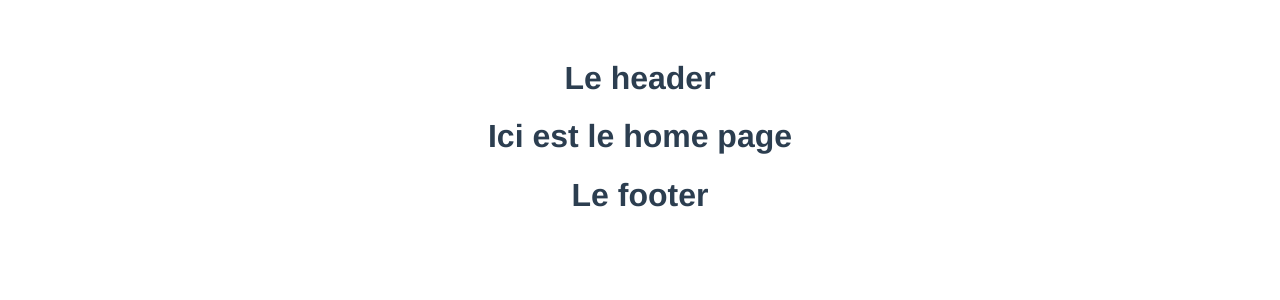
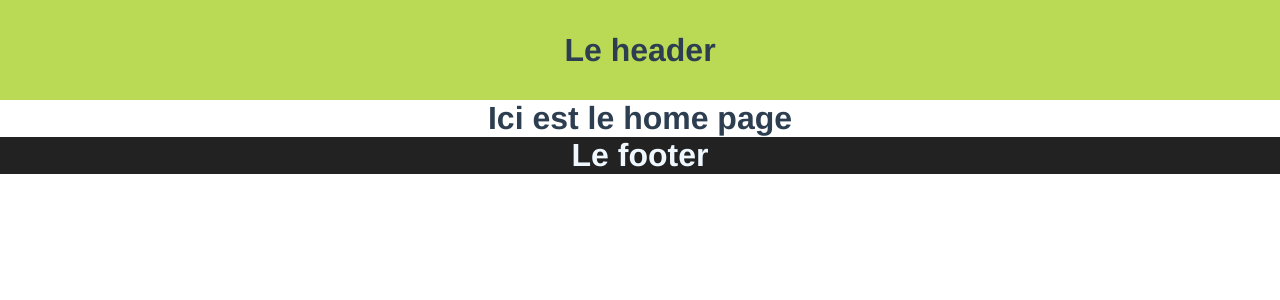
Before and after one commit to AdrienCalmesnil/09-2021-TP3-Vue-Microsoft-Graph, a Vue app: page / in a window 1280 px wide. Shown: the top 300 px of the page. Built offline with nearby package versions, Linux system fonts and the light colour scheme.

Commit message:
base layout added to app page

```diff
--- a/src/App.vue
+++ b/src/App.vue
@@ -1,22 +1,20 @@
 <template>
   <div>
-    <BaseHeader />
-    <HomePage />
-    <BaseFooter />
+    <BaseLayout>
+      <HomePage />
+    </BaseLayout>
   </div>
 </template>
 
 <script>
-import HomePage from './pages/HomePage.vue'
-import BaseHeader from './components/BaseHeader.vue'
-import BaseFooter from './components/BaseFooter.vue'
+import HomePage from "./pages/HomePage.vue";
+import BaseLayout from "./components/BaseLayout.vue"
 
 export default {
   name: "App",
   components: {
     HomePage,
-    BaseHeader,
-    BaseFooter
+    BaseLayout,
   },
 };
 </script>
@@ -28,6 +26,15 @@ export default {
   -moz-osx-font-smoothing: grayscale;
   text-align: center;
   color: #2c3e50;
-  margin-top: 60px;
+}
+
+* {
+  margin: 0;
+  padding: 0;
+  box-sizing: border-box;
+}
+
+body {
+  margin: 0px;
 }
 </style>
--- /dev/null
+++ b/src/components/BaseButton.vue
@@ -0,0 +1,3 @@
+<template>
+    <slot></slot>
+</template>
--- a/src/components/BaseFooter.vue
+++ b/src/components/BaseFooter.vue
@@ -1,25 +1,39 @@
 <template>
-  <h1>Le footer</h1>
+  <div class="footer"><h1>Le footer</h1></div>
 </template>
 
 <script>
 export default {
   name: "BaseFooter",
-  data(){
-      return{
-
-      }
-  }
+  data() {
+    return {};
+  },
 };
 </script>
 
-<style>
+<style scoped>
 #app {
   font-family: Avenir, Helvetica, Arial, sans-serif;
   -webkit-font-smoothing: antialiased;
   -moz-osx-font-smoothing: grayscale;
   text-align: center;
   color: #2c3e50;
-  margin-top: 60px;
+  /* margin-top: 60px; */
+}
+
+* {
+  overflow: hidden;
+  margin: 0;
+  padding: 0;
+  box-sizing: border-box;
+}
+
+
+h1 {
+  display: flex;
+  justify-content: center;
+  align-items: flex-end;
+  background-color: #222;
+  color: aliceblue;
 }
 </style>
--- a/src/components/BaseHeader.vue
+++ b/src/components/BaseHeader.vue
@@ -1,5 +1,6 @@
 <template>
-  <h1>Le header</h1>
+<div class="wrapper"><h1>Le header</h1></div>
+
 </template>
 
 <script>
@@ -13,13 +14,31 @@ export default {
 };
 </script>
 
-<style>
+<style scoped>
 #app {
   font-family: Avenir, Helvetica, Arial, sans-serif;
   -webkit-font-smoothing: antialiased;
   -moz-osx-font-smoothing: grayscale;
   text-align: center;
   color: #2c3e50;
-  margin-top: 60px;
+  /* margin-top: 60px; */
+}
+
+*{
+  margin:0;
+  padding:0;
+  box-sizing: border-box;
+}
+
+.wrapper{
+  width: 100vw;
+}
+
+h1{
+  display: flex;
+  justify-content: center;
+  align-items: center;
+  height: 100px;
+  background-color: #bada55;
 }
 </style>
--- /dev/null
+++ b/src/components/BaseLayout.vue
@@ -0,0 +1,23 @@
+<template>
+    <BaseHeader/>
+    <slot></slot>
+    <BaseFooter/>
+</template>
+
+<script>
+import BaseHeader from "./BaseHeader.vue";
+import BaseFooter from "./BaseFooter.vue";
+
+export default {
+  name: "BaseLayout",
+  components: {
+    BaseHeader,
+    BaseFooter,
+  },
+};
+</script>
+
+
+<style scoped>
+
+</style>
--- a/src/pages/HomePage.vue
+++ b/src/pages/HomePage.vue
@@ -20,6 +20,6 @@ export default {
   -moz-osx-font-smoothing: grayscale;
   text-align: center;
   color: #2c3e50;
-  margin-top: 60px;
+  /* margin-top: 60px; */
 }
 </style>
```
